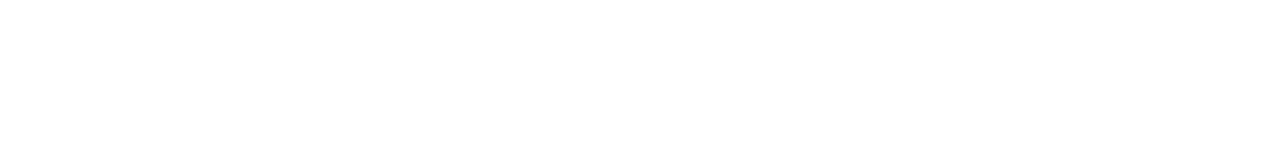
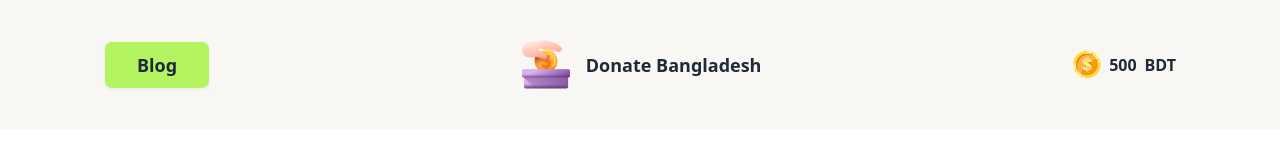
Before and after one commit to red-one12/Assignment5-Donate-BD, a plain HTML site: page index.html in a window 1280 px wide. Drawn offline with nearby package versions, Linux system fonts and the light colour scheme.

Commit message:
nav design done

```diff
--- a/index.html
+++ b/index.html
@@ -13,8 +13,24 @@
 </head>
 <body>
 
-  <header>
+  <header class="sticky top-0">
+    <div class="nav-item div w-full bg-[#F9F7F3] flex flex-col justify-center items-center">
+      <nav class="max-w-6xl w-full flex justify-between items-center p-10">
+        <button class="btn bg-[#B4F461] pl-8 pr-8 text-lg font-bold">Blog</button>
+        <div class="logo flex justify-center items-center gap-4">
+          <img src="./assets/logo.png" alt="logo">
+          <h1 class="text-lg font-bold">Donate Bangladesh</h1>
+        </div>
+        <div class="nav-money flex justify-center items-center gap-2">
+          <img src="./assets/coin.png" alt="coin">
+          <p class="font-bold">500</p>
+          <p class="font-bold">BDT</p>
+        </div>
+      </nav>
+    </div>
+    <div class="donation-history">
 
+    </div>
   </header>
   <main>
 
```
